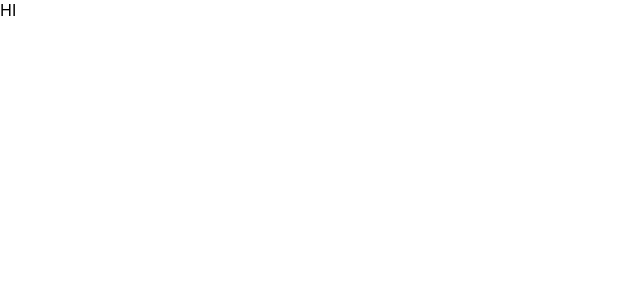
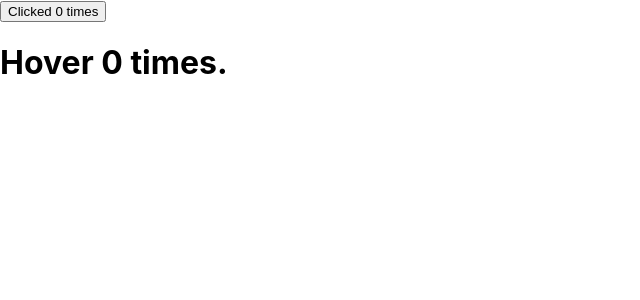
Before and after one commit to mehedi-hasan-24/all-react-code, a React (Create React App) app: page / in a window 1280 px wide. Shown: the top 300 px of the page, without its empty margins (0-640 px from the left). Built offline with nearby package versions, Linux system fonts and the light colour scheme.

Commit message:
basic render props pattern completed

```diff
--- a/src/App.js
+++ b/src/App.js
@@ -1,10 +1,18 @@
-import logo from './logo.svg';
 import './App.css';
+import ClickCounter from "./components/ClickCounter";
+import Counter from "./components/Counter";
+import HoverCounter from "./components/HoverCounter";
 
 function App() {
   return (
     <div >
-      HI
+      <Counter render = {
+          (count, setCounter)=>(<ClickCounter count={count} setCounter={setCounter}/>)
+        }
+      />
+        <Counter render = {
+            (count, setCounter) => (<HoverCounter count = {count} setCounter={setCounter} />)
+        }/>
     </div>
   );
 }
--- /dev/null
+++ b/src/components/ClickCounter.js
@@ -0,0 +1,14 @@
+import React, {Component} from 'react';
+
+class ClickCounter extends Component {
+    render() {
+        const {count, setCounter} = this.props;
+        return (
+            <div>
+                <button onClick={setCounter}>Clicked {count} times</button>
+            </div>
+        );
+    }
+}
+
+export default ClickCounter;
--- /dev/null
+++ b/src/components/Counter.js
@@ -0,0 +1,21 @@
+import React, {Component} from 'react';
+
+class Counter extends Component {
+    state = {
+        count : 0,
+    }
+    setCounter = () => {
+        this.setState((prevState)=>{
+            return {
+                count: prevState.count + 1,
+            }
+        })
+    }
+    render() {
+        const {render} = this.props;
+        const {count} = this.state;
+        return render(count, this.setCounter);
+    }
+}
+
+export default Counter;
--- /dev/null
+++ b/src/components/HoverCounter.js
@@ -0,0 +1,14 @@
+import React, {Component} from 'react';
+
+class HoverCounter extends Component {
+    render() {
+        const {count, setCounter} = this.props;
+        return (
+            <div>
+                <h1 onMouseOver={setCounter}>Hover {count} times.</h1>
+            </div>
+        );
+    }
+}
+
+export default HoverCounter;
```
